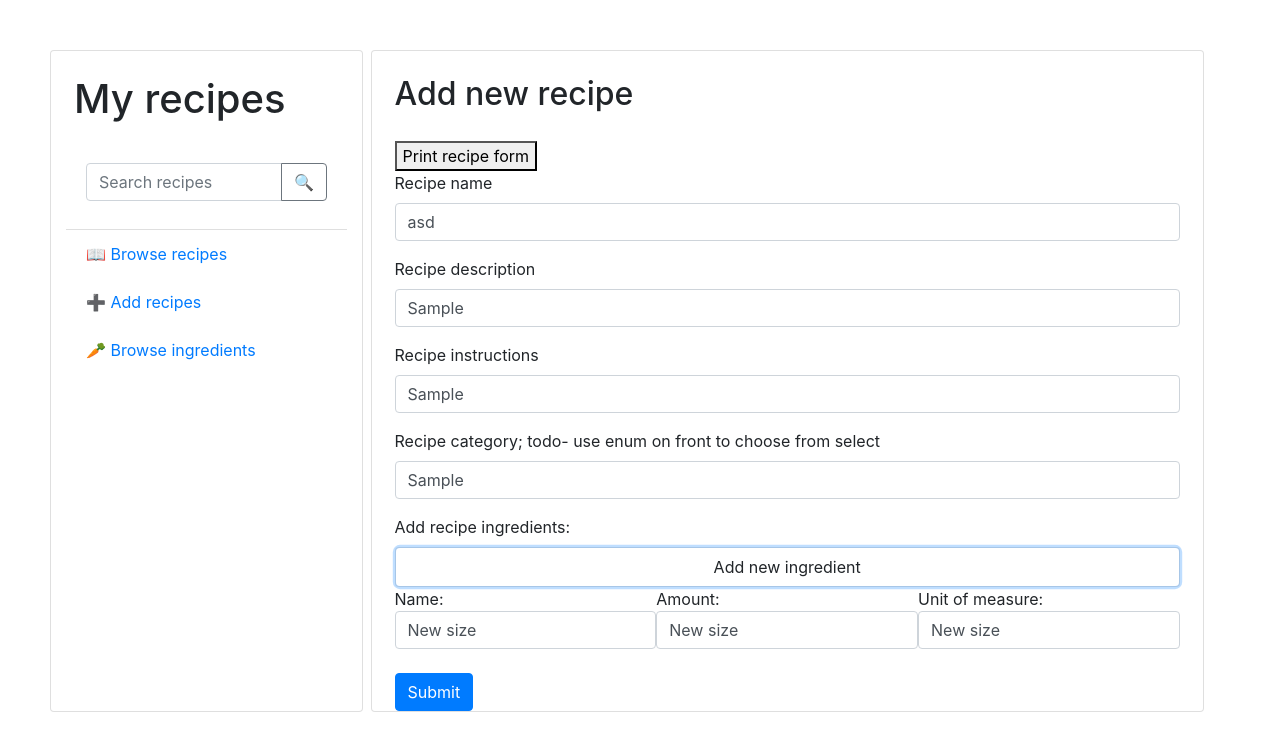
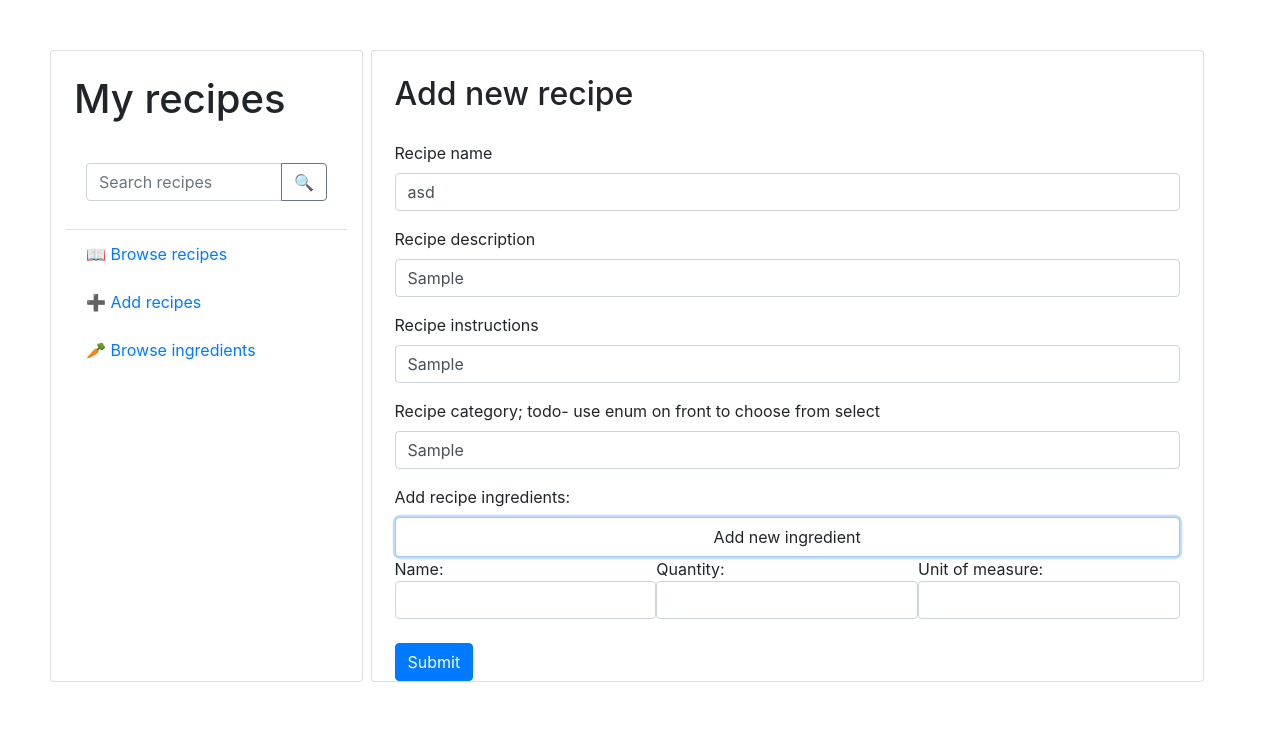
Before and after one commit to mpacala00/recipes-web-service, an Angular app in the folder recipes-ws-ng/: page /create-recipe in a window 1280 px wide. Both pictures are taken after typing "Sample", "Sample", "Sample" into the empty fields and a click on the button "Add new ingredient". Shown: the top 750 px of the page. Built offline with nearby package versions, Linux system fonts and the light colour scheme.

Commit message:
Implementing post recipe component logic. Closes #11

```diff
--- a/recipes-ws-ng/src/app/components/create-recipe-page/create-recipe-page.component.html
+++ b/recipes-ws-ng/src/app/components/create-recipe-page/create-recipe-page.component.html
@@ -2,10 +2,11 @@
 
 
 <h2 class="card-title mt-2 ml-2 py-3">Add new recipe</h2>
+<p class="ml-2" *ngIf="responseMessage">{{responseMessage}}</p>
 <div class="row px-2">
     <div class="col-12">
         <form [formGroup]="newRecipeFormGroup">
-          <button class="button-btn" (click)="printRecipeForm()">Print recipe form</button>
+          <!-- <button class="button-btn" (click)="printRecipeForm()">Print recipe form</button> -->
             <div class="form-group">
               <label>Recipe name</label>
               <input type="text" formControlName="name" class="form-control" placeholder="Name">
@@ -33,24 +34,24 @@
                         <div class="col-4 p-0">
                             <label class="checkbox-inline" class="label-count">
                                Name:
-                               <input class="form-control count-input" type="text" [value]="'New size'"
-                                  (change)="addIngredientDetails($event, i)">
+                               <input class="form-control count-input" type="text" [value]="''"
+                                  (change)="addIngredientNameDetails($event, i)">
                             </label>
                          </div>
 
                          <div class="col-4 p-0">
                             <label class="checkbox-inline" class="label-count">
-                               Amount:
-                               <input class="form-control count-input" type="text" [value]="'New size'"
-                                  (change)="addIngredientDetails($event, i)">
+                               Quantity:
+                               <input class="form-control count-input" type="text" [value]="''"
+                                  (change)="addIngredientQuantityDetails($event, i)">
                             </label>
                          </div>
 
                          <div class="col-4 p-0">
                             <label class="checkbox-inline" class="label-count">
                                Unit of measure:
-                               <input class="form-control count-input" type="text" [value]="'New size'"
-                                  (change)="addIngredientDetails($event, i)">
+                               <input class="form-control count-input" type="text" [value]="''"
+                                  (change)="addIngredientUnitOfMeasureDetails($event, i)">
                             </label>
                          </div>
                     </div>
--- a/recipes-ws-ng/src/app/components/create-recipe-page/create-recipe-page.component.ts
+++ b/recipes-ws-ng/src/app/components/create-recipe-page/create-recipe-page.component.ts
@@ -2,6 +2,7 @@ import { Component, OnInit } from '@angular/core';
 import { FormArray, FormControl, FormGroup, Validators } from '@angular/forms';
 import { Recipe } from 'src/app/model/recipe';
 import { UnitOfMeasure } from 'src/app/model/unit-of-measure';
+import { RecipeService } from 'src/app/services/recipe.service';
 
 @Component({
   selector: 'app-create-recipe-page',
@@ -15,10 +16,13 @@ export class CreateRecipePageComponent implements OnInit {
 
   recipe: Recipe;
 
+  //todo fetch all ingredients & uoms
   ingredients = [];
   unitOfMeasures = [];
 
-  constructor() { }
+  responseMessage: string;
+
+  constructor(private recipeService: RecipeService) { }
 
   ngOnInit(): void {
     this.newRecipeFormGroup = new FormGroup({
@@ -27,17 +31,20 @@ export class CreateRecipePageComponent implements OnInit {
       description: new FormControl('', Validators.required),
       instructions: new FormControl('', Validators.required)
     })
-
-    //todo fetch all ingredients & uoms
   }
 
   postRecipe() {
     this.recipe = this.newRecipeFormGroup.value;
     this.recipe.ingredients = this.recipeIngredientsFormArr.value;
-    // this.recipe.ingredients.forEach(ing => {
-    //   ing.unit = { id: '', unit: ing.unit };
-    // })
     console.log(this.recipe);
+
+    this.recipeService.postRecipe(this.recipe).subscribe({
+      next: (res) => this.responseMessage = "Recipe created",
+      error: (err) => {
+        this.responseMessage = "Error occured while creating recipe"
+        console.error('Recipe post error:', err)
+      }
+    })
   }
 
   addRecipeIngredient(index: number) {
@@ -46,12 +53,22 @@ export class CreateRecipePageComponent implements OnInit {
        new FormGroup({
           name: new FormControl('', Validators.required),
           quantity: new FormControl('', Validators.required),
-          unit: new FormControl('', Validators.required)
+          unitOfMeasure: new FormGroup({
+            unit: new FormControl('', Validators.required)
+          })
        }));
  }
 
- addIngredientDetails(event: any, index: number) {
-    this.recipeIngredientsFormArr.at(index).value.size = event.target.value;
+  addIngredientNameDetails(event: any, index: number) {
+    this.recipeIngredientsFormArr.at(index).value.name = event.target.value;
+  }
+
+  addIngredientQuantityDetails(event: any, index: number) {
+    this.recipeIngredientsFormArr.at(index).value.quantity = event.target.value;
+  }
+
+  addIngredientUnitOfMeasureDetails(event: any, index: number) {
+    this.recipeIngredientsFormArr.at(index).value.unitOfMeasure.unit = event.target.value;
   }
 
   printRecipeForm() {
--- a/recipes-ws-ng/src/app/services/recipe.service.ts
+++ b/recipes-ws-ng/src/app/services/recipe.service.ts
@@ -14,4 +14,8 @@ export class RecipeService {
   getAllRecipes() {
     return this.http.get<Recipe[]>(this.recipesUrl);
   }
+
+  postRecipe(recipe: Recipe) {
+    return this.http.post<Recipe>(this.recipesUrl, recipe);
+  }
 }
```
